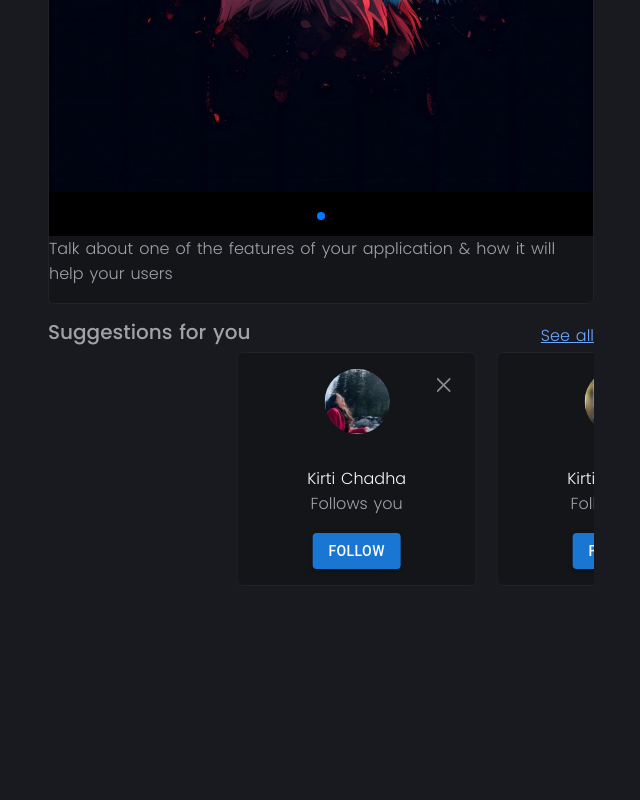
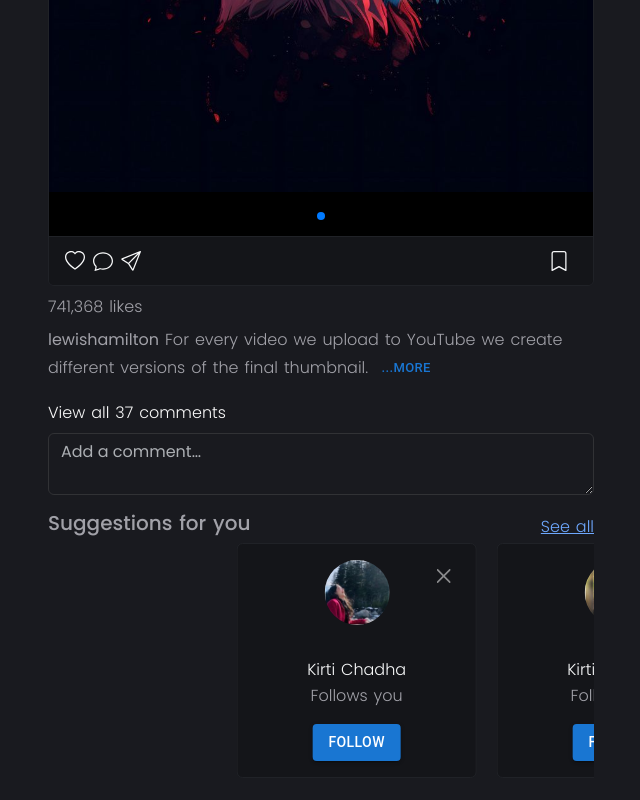
Before and after one commit to sankar008/ichat, a React (Create React App) app: page /feed in a window 1280 px wide. Shown: the part 1712-2512 px from the top of the page, without its empty margins (319-959 px from the left). Before the commit the page ends 2362 px from the top, so only its background shows below. Built offline with nearby package versions, Linux system fonts and the light colour scheme.

Commit message:
Update Feed.js

```diff
--- a/src/components/Feed.js
+++ b/src/components/Feed.js
@@ -5,7 +5,7 @@ import './feed.scss'
 import * as imgFeed from '../assets/img/ImgLib'
 import { postSlider } from '../assets/img/ImgLib';
 
-import { Avatar, List, ListItem, ListItemAvatar, ListItemText } from '@mui/material'
+import { Avatar, Button, List, ListItem, ListItemAvatar, ListItemText } from '@mui/material'
 
 import { Zuck } from 'zuck.js';
 import 'zuck.js/css';
@@ -19,9 +19,9 @@ import 'swiper/scss/navigation';
 
 import { MdHomeFilled, MdOutlineExplore, MdMenu, MdVerified } from "react-icons/md"
 import { BiSearch, BiVideo } from "react-icons/bi"
-import { BsMessenger, BsHeart, BsEmojiSmile } from "react-icons/bs"
+import { BsMessenger, BsHeart, BsEmojiSmile, BsChat, BsSend, BsHeartFill, BsBookmark, BsBookmarkFill } from "react-icons/bs"
 import { FiPlusSquare } from 'react-icons/fi'
-import { FaPlus, FaVideo } from 'react-icons/fa';
+import { FaHeart, FaPlus, FaVideo } from 'react-icons/fa';
 
 import { FontAwesomeIcon } from '@fortawesome/react-fontawesome'
 import { faTwitter, faInstagram } from '@fortawesome/free-brands-svg-icons'
@@ -279,9 +279,23 @@ const Feed = () => {
                                                 </div>
                                             </SwiperSlide>
                                         </Swiper>
-                                        <p>Talk about one of the features of your application & how it will help your users</p>
+                                    </div>
+                                    <div className="card-footer">
+                                        <div className="d-flex align-items-center justify-content-between">
+                                            <ul class="list-inline mb-0">
+                                                <li class="list-inline-item"><Link className='link-light'><BsHeart size="20" /></Link></li>
+                                                <li class="list-inline-item"><Link className='link-light'><BsChat size="20" /></Link></li>
+                                                <li class="list-inline-item"><Link className='link-light'><BsSend size="20" /></Link></li>
+                                            </ul>
+
+                                            <Button className='text-light' style={{minWidth: 'auto'}}><BsBookmark size="20" /></Button>
+                                        </div>
                                     </div>
                                 </div>
+                                <span className="d-block my-2">741,368 likes</span>
+                                <p><b>lewishamilton</b> For every video we upload to YouTube we create different versions of the final thumbnail. <Button size="small" ><span>...more</span></Button></p>
+                                <span className="d-block text-muted my-2">View all 37 comments</span>
+                                <textarea className="form-control" name="" id="" placeholder='Add a comment…'></textarea>
                             </div>
                             <div className="col-12">
                                 <div className="py-3">
```
